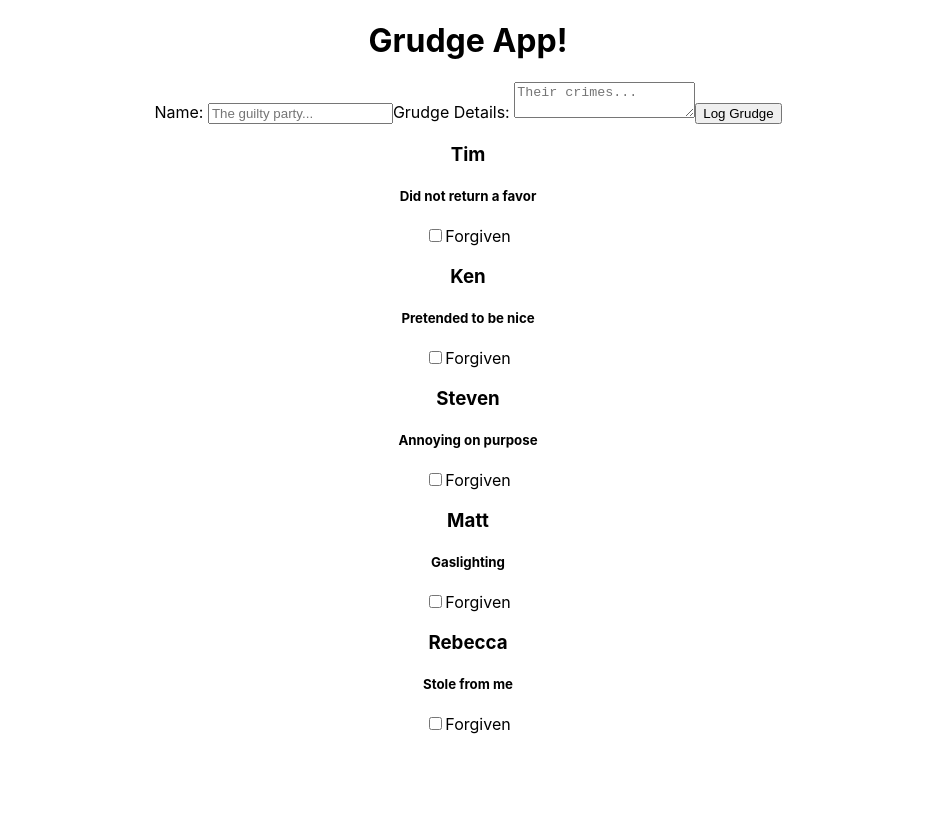
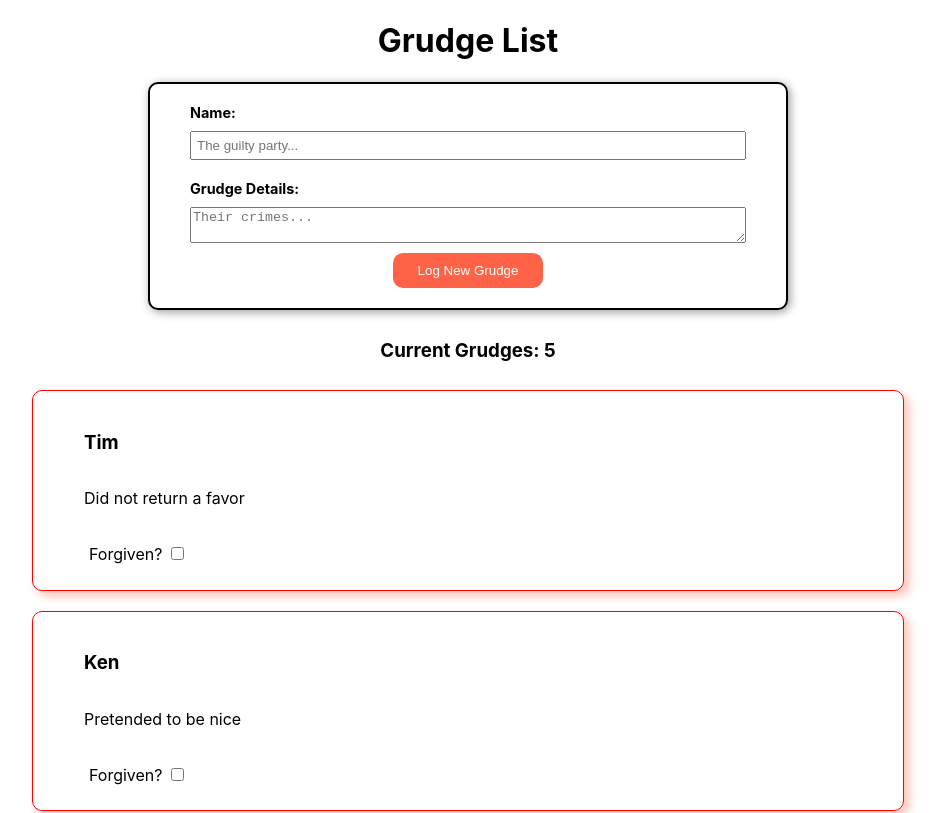
Before and after one commit to spencerhaugh/grudges-app, a React (Create React App) app: page / in a window 1280 px wide. Shown: the top 813 px of the page, without its empty margins (172-1117 px from the left). Built offline with nearby package versions, Linux system fonts and the light colour scheme.

Commit message:
Styles added

```diff
--- a/src/App.js
+++ b/src/App.js
@@ -1,5 +1,4 @@
 import GrudgeApp from './components/GrudgeApp';
-import './App.css';
 
 function App() {
   return (
--- a/src/components/Grudge.js
+++ b/src/components/Grudge.js
@@ -1,4 +1,5 @@
 import React from 'react';
+import '../styles/Grudge.css';
 
 export default function Grudge({ grudge, forgive }) {
     const handleForgive = () => {
@@ -6,10 +7,16 @@ export default function Grudge({ grudge, forgive }) {
     };
     return (
         <div className='Grudge'>
-            <h3>{ grudge.name }</h3>
-            <h5>{ grudge.grivence }</h5>
-            <input type='checkbox' name='forgiven' id='forgiven' checked={grudge.forgiven} onChange={handleForgive} />
-            <label htmlFor='forgiven'>Forgiven</label>
+            <div className='guilty-party'>
+                <h3>{ grudge.name }</h3>
+            </div>
+            <div className='crimes'>
+                <p>{ grudge.grivence }</p>
+            </div>
+            <div className='forgiven-status'>
+                <label htmlFor='forgiven'>Forgiven? </label>
+                <input type='checkbox' name='forgiven' id='forgiven' checked={grudge.forgiven} onChange={handleForgive} />
+            </div>
         </div>
     )
 };
--- a/src/components/GrudgeApp.js
+++ b/src/components/GrudgeApp.js
@@ -2,6 +2,7 @@ import React, { useState } from 'react';
 import GrudgeForm from './GrudgeForm';
 import GrudgeList from './GrudgeList';
 import seedData from '../seed';
+import '../styles/GrudgeApp.css';
 
 export default function GrudgeApp() {
     const initialState = seedData;
@@ -19,8 +20,8 @@ export default function GrudgeApp() {
     };
 
     return (
-        <div>
-            <h1>Grudge App!</h1>
+        <div className='GrudgeApp'>
+            <h1>Grudge List</h1>
             <GrudgeForm handleSubmit={handleSubmit} />
             <GrudgeList grudges={grudges} forgive={forgive} />
             {/* AppBar */}
--- a/src/components/GrudgeForm.js
+++ b/src/components/GrudgeForm.js
@@ -1,5 +1,6 @@
 import React, { useState } from 'react';
 import { v4 as uuid } from 'uuid';
+import '../styles/GrudgeForm.css';
 
 export default function GrudgeForm(props) {
     const [grudgeName, setGrudgeName] = useState('');
@@ -25,13 +26,13 @@ export default function GrudgeForm(props) {
     };
 
     return (
-        <section>
-            <form onSubmit={handleNewGrudge}>
+        <section className='newGrudgeForm'>
+            <form onSubmit={handleNewGrudge} className='GrudgeForm'>
                 <label htmlFor='name'>Name: </label>
                 <input id='name' name='name' onChange={handlePerson} placeholder='The guilty party...' />
                 <label htmlFor='grudgeDetail'>Grudge Details: </label>
                 <textarea onChange={handleGrudge} placeholder='Their crimes...' />
-                <button type='submit'>Log Grudge</button>
+                <button type='submit'>Log New Grudge</button>
             </form>
         </section>
     )
--- a/src/components/GrudgeList.js
+++ b/src/components/GrudgeList.js
@@ -1,10 +1,16 @@
 import React from 'react';
 import Grudge from './Grudge';
+import '../styles/GrudgeList.css';
 
 export default function GrudgeList({ grudges, forgive }) {
 
     return (
         <div className='GrudgeList'>
+            <div>
+                <h3>
+                    Current Grudges: {grudges.length}
+                </h3>
+            </div>
             {
                 grudges.map(g => (
                     <Grudge grudge={g} forgive={forgive} key={g.id} />
--- /dev/null
+++ b/src/styles/Grudge.css
@@ -0,0 +1,16 @@
+.Grudge {
+    display: flex;
+    flex-direction: column;
+    align-items: flex-start;
+    width: 60vw;
+    border: 1px solid red;
+    border-radius: 10px;
+    box-shadow: 5px 5px 10px rgba(255, 99, 71, .4);
+    margin: 10px 0;
+    padding: 2% 5%;
+}
+
+.Grudge .forgiven-status {
+    padding: 5px;
+    margin-top: 15px;
+}
--- /dev/null
+++ b/src/styles/GrudgeApp.css
@@ -0,0 +1,7 @@
+.GrudgeApp {
+    display: flex;
+    flex-direction: column;
+    align-items: center;
+    justify-content: center;
+    width: 100vw;
+}
--- /dev/null
+++ b/src/styles/GrudgeForm.css
@@ -0,0 +1,43 @@
+.newGrudgeForm {
+    display: flex;
+    align-items: center;
+    justify-content: center;
+    width: 50%;
+}
+.GrudgeForm {
+    display: flex;
+    flex-direction: column;
+    width: 60vw;
+    border: 2px solid black;
+    border-radius: 10px;
+    box-shadow: 2px 2px 10px rgba(0,0,0,.4);
+    padding: 20px 40px;
+}
+.GrudgeForm input {
+    margin-bottom: 20px;
+    padding: 5px;
+}
+.GrudgeForm label {
+    margin-bottom: 10px;
+    font-size: .9rem;
+    font-weight: bold;
+}
+.GrudgeForm button {
+    padding: 10px 20px;
+    color: white;
+    background-color: tomato;
+    width: 150px;
+    border: none;
+    border-radius: 10px;
+    margin-top: 10px;
+    align-self: center;
+}
+.GrudgeForm button:focus {
+    outline: 4px solid transparent;
+}
+.GrudgeForm button:hover {
+    cursor: pointer;
+}
+.GrudgeForm button:active {
+    transform: scale(.98);
+}
--- /dev/null
+++ b/src/styles/GrudgeList.css
@@ -0,0 +1,8 @@
+.GrudgeList {
+    display: flex;
+    flex-direction: column;
+    justify-content: center;
+    align-items: center;
+    width: 80vw;
+    margin-top: 10px;
+}
```
